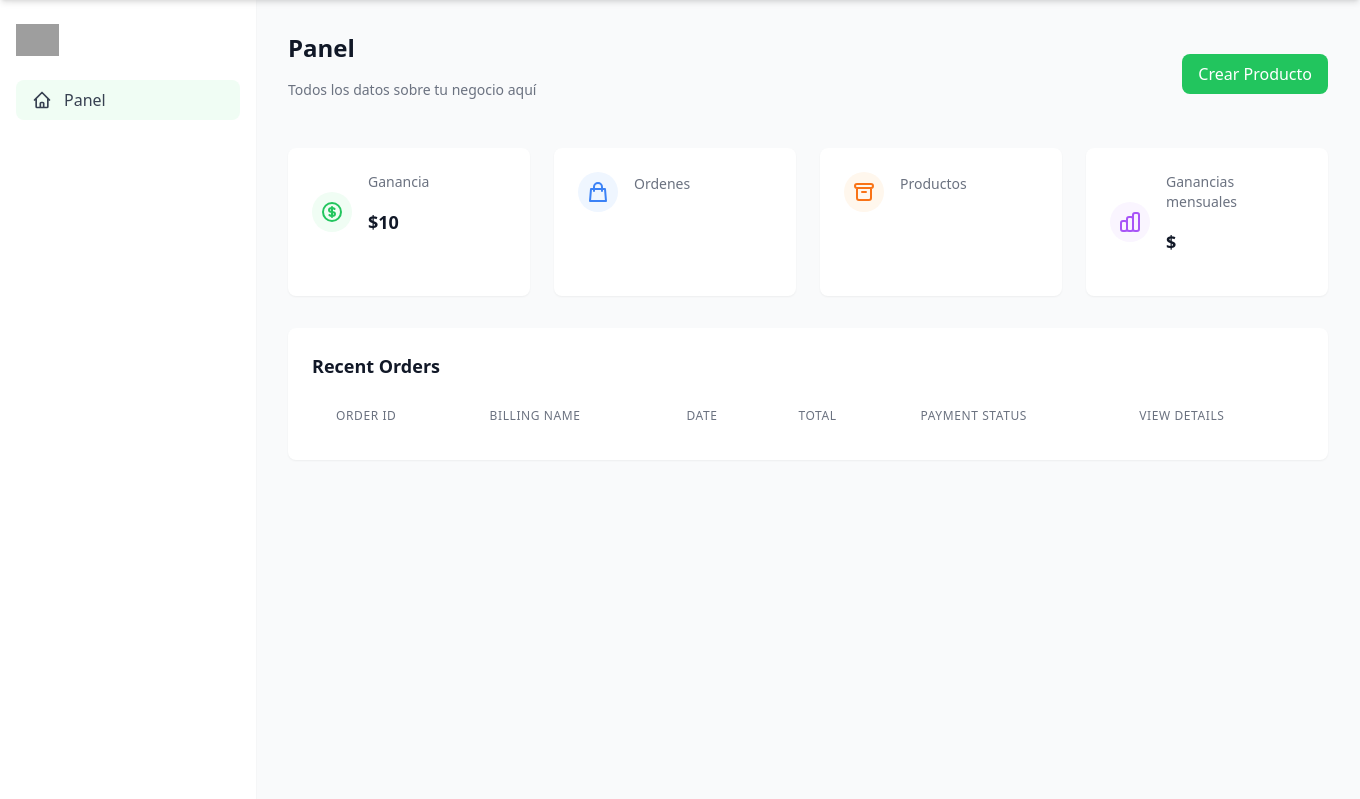
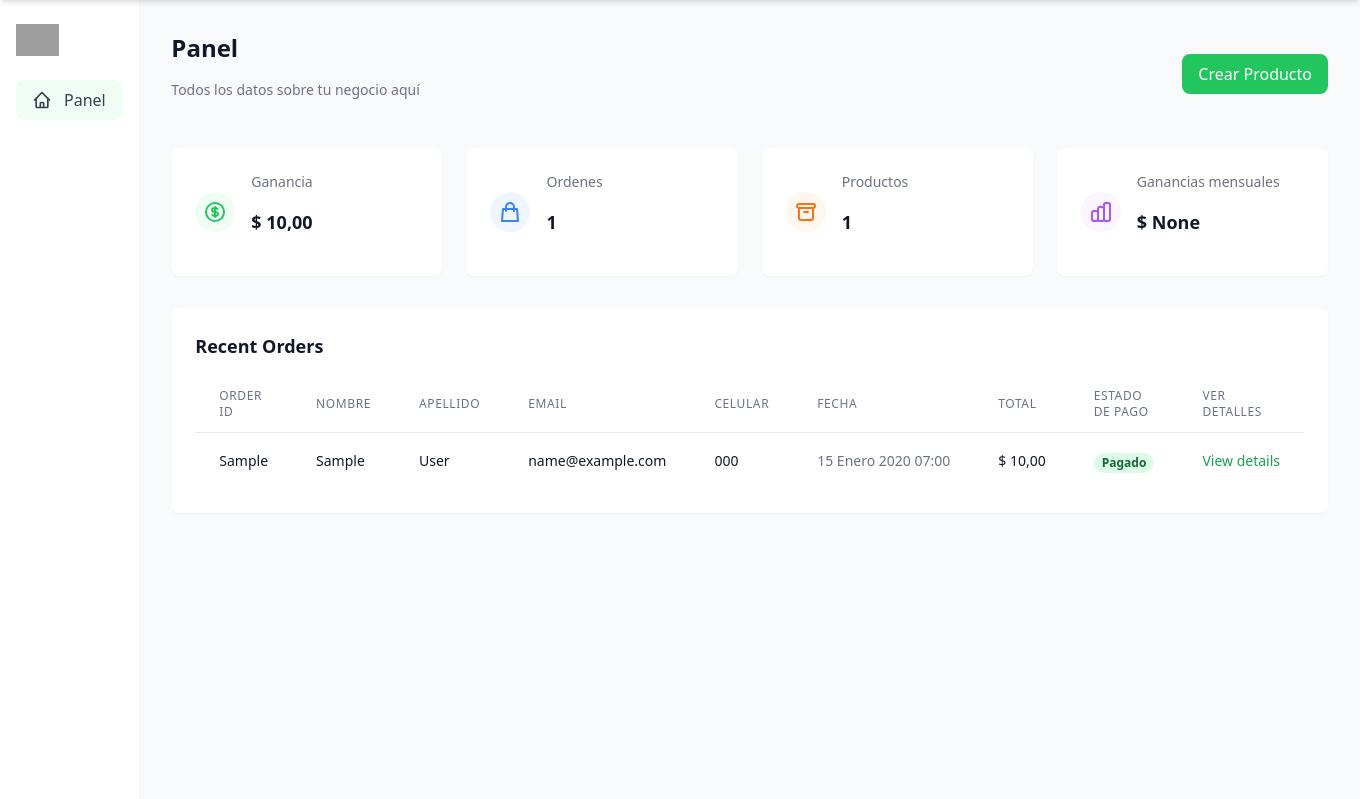
Before and after one commit to BenjaminMehrez/Ecommerce, a Django app: page /users/dashboard-admin/ in a window 1360 px wide. Shown: the part 64-863 px from the top of the page. Run offline with Django 5.2, Linux system fonts and the light colour scheme; tables that the repository leaves empty hold one stand-in row (values such as "Sample post"); lists and menus that the app fills with data are empty; parts of the project's set-up code (start-up, migrations or seed data) failed here and were passed over; some libraries are stand-ins or nearby versions; grey boxes are pictures that could not be loaded.

Commit message:
update pesos arg, add admin-dashboard

```diff
--- a/a_store/templates/a_store/async/cart-list.html
+++ b/a_store/templates/a_store/async/cart-list.html
@@ -1,3 +1,5 @@
+{% load price_filters %}
+
 <table class="min-w-full divide-y divide-gray-200" id="cart-list">
     <thead class="bg-gray-50">
         <tr>
--- a/a_store/templates/a_store/async/product-list.html
+++ b/a_store/templates/a_store/async/product-list.html
@@ -21,7 +21,7 @@
                 <div class="flex items-center gap-2">
                     <span class="text-sm text-gray-500 line-through">${{ product.old_price|formato_precio  }}</span>
                     <span class="inline-block bg-red-100 rounded-full px-2 py-1 text-xs font-semibold text-red-600">
-                        -{{ product.get_precentage|floatformat:0 }}%
+                        -{{ product.get_precentage }}%
                     </span>
                 </div>
                 {% endif %}
--- a/a_store/templates/a_store/async/wishlist-list.html
+++ b/a_store/templates/a_store/async/wishlist-list.html
@@ -1,3 +1,5 @@
+{% load price_filters %}
+
 <table class="min-w-full divide-y divide-gray-200" id="wishlist-list">
     <thead class="bg-gray-50">
         <tr>
--- a/a_store/templates/a_store/home.html
+++ b/a_store/templates/a_store/home.html
@@ -29,10 +29,10 @@
                     <div class="flex items-center justify-between pr-5">
                         <div class="space-y-1">
                             <span
-                                class="block text-xl font-bold text-gray-900 current-product-price-{{ product.id }}">${{ product.price|formato_precio }}</span>
+                                class="block text-xl font-bold text-gray-900 current-product-price-{{ product.id }}">$ {{ product.price|formato_precio }}</span>
                             {% if product.old_price %}
                             <div class="flex items-center gap-2">
-                                <span class="text-sm text-gray-500 line-through">${{ product.old_price|formato_precio }}</span>
+                                <span class="text-sm text-gray-500 line-through">$ {{ product.old_price|formato_precio }}</span>
                                 <span
                                     class="inline-block bg-red-100 rounded-full px-2 py-1 text-xs font-semibold text-red-600">
                                     -{{ product.get_precentage|floatformat:0 }}%
@@ -83,7 +83,7 @@
         let product_title = $('.product-title-' + index).val()
 
         let product_id = $('.product-id-' + index).val()
-        let product_price = $('.current-product-price-' + index).text().replace('$', '').replace(',', '');
+        let product_price = $('.current-product-price-' + index).text().replace(',', '.').replace('.', '').replace('$', '');
 
         let product_pid = $('.product-pid-' + index).val()
         let product_image = $('.product-image-' + index).val()
--- a/a_store/templates/a_store/product_detail.html
+++ b/a_store/templates/a_store/product_detail.html
@@ -68,9 +68,9 @@
                     {% endfor %}
                 </div>
                 <div class="flex items-baseline space-x-4">
-                    <span class="text-3xl font-bold text-blue-600 current-price current-product-price-{{ product.id }}">${{ product.price|formato_precio }}</span>
+                    <span class="text-3xl font-bold text-blue-600 current-price current-product-price-{{ product.id }}">$ {{ product.price|formato_precio }}</span>
                     {% if product.old_price %}
-                    <span class="text-xl text-gray-500 line-through">${{ product.old_price|formato_precio }}</span>
+                    <span class="text-xl text-gray-500 line-through">$ {{ product.old_price|formato_precio }}</span>
                     <span class="inline-block bg-red-100 text-red-800 text-sm font-semibold px-2.5 py-0.5 rounded">-{{product.get_precentage|floatformat:0 }}%</span>
                     {% endif %}
                 </div>
@@ -136,7 +136,7 @@
         let product_title = $('.product-title-' + index).val()
 
         let product_id = $('.product-id-' + index).val()
-        let product_price = $('.current-product-price-' + index).text().replace('$', '').replace(',', '');
+        let product_price = $('.current-product-price-' + index).text().replace(',', '.').replace('.', '').replace('$', '');
 
         let product_pid = $('.product-pid-' + index).val()
         let product_image = $('.product-image-' + index).val()
--- a/a_store/templates/a_store/search.html
+++ b/a_store/templates/a_store/search.html
@@ -1,5 +1,6 @@
 {% extends 'layouts/blank.html' %}
 {% load static %}
+{% load price_filters %}
 
 {% block content %}
 {% spaceless %}
@@ -21,10 +22,10 @@
                 </div>
                 <div class="flex items-center justify-between">
                     <div class="space-y-1">
-                        <span class="block text-xl font-bold text-gray-900">$<span class="tabular-nums">{{ product.price|floatformat:2 }}</span></span>
+                        <span class="block text-xl font-bold text-gray-900"><span class="tabular-nums">$ {{ product.price|formato_precio }}</span></span>
                         {% if product.old_price %}
                         <div class="flex items-center gap-2">
-                            <span class="text-sm text-gray-500 line-through">$<span class="tabular-nums">{{ product.old_price|floatformat:2 }}</span></span>
+                            <span class="text-sm text-gray-500 line-through"><span class="tabular-nums">$ {{ product.old_price|formato_precio}}</span></span>
                             <span class="inline-block bg-red-100 rounded-full px-2 py-1 text-xs font-semibold text-red-600">
                                 -<span class="tabular-nums">{{ product.get_percentage|floatformat:0 }}</span>%
                             </span>
--- a/a_store/templates/a_store/tag.html
+++ b/a_store/templates/a_store/tag.html
@@ -1,4 +1,5 @@
 {% extends 'layouts/blank.html' %}
+{% load price_filters %}
 
 {% block content %}
 <div class="container mx-auto px-4 py-12 sm:px-6 lg:px-8 opacity-0" _="on load transition my opacity to 1 over 0.3 seconds">
@@ -29,10 +30,10 @@
         </div>
         <div class="flex items-center justify-between mb-4">
           <div class="space-y-1">
-            <span class="block text-lg font-bold text-gray-900">${{ product.price|formato_precio  }}</span>
+            <span class="block text-lg font-bold text-gray-900">$ {{ product.price|formato_precio  }}</span>
             {% if product.old_price %}
             <div class="flex items-center gap-2">
-              <span class="text-sm text-gray-500 line-through">${{ product.old_price }}</span>
+              <span class="text-sm text-gray-500 line-through">$ {{ product.old_price|formato_precio }}</span>
               <span class="text-sm font-semibold text-red-600">-{{ product.get_precentage|floatformat:0 }}%</span>
             </div>
             {% endif %}
--- a/a_store/templates/a_store/vendor_detail.html
+++ b/a_store/templates/a_store/vendor_detail.html
@@ -1,6 +1,7 @@
 {% extends 'layouts/blank.html' %}
 {% load static %}
 {% load pluralize_es %}
+{% load price_filters %}
 
 {% block content %}
 <div class="container mx-auto px-4 py-8 md:py-16 opacity-0" _="on load transition my opacity to 1 over 0.3 seconds">
@@ -32,7 +33,7 @@
                     <div class="p-4">
                         <h3 class="font-bold text-xl text-gray-800 mb-2">{{ product.title }}</h3>
                         <p class="text-gray-600 mb-2">{{ product.description }}</p>
-                        <p class="text-lg font-semibold text-blue-600">$ {{ product.price }}</p>
+                        <p class="text-lg font-semibold text-blue-600">$ {{ product.price|formato_precio }}</p>
                     </div>
                     <div class="px-4 pb-4">
                         <a href="#" class="inline-block bg-blue-600 hover:bg-blue-700 text-white font-bold py-2 px-4 rounded transition duration-300 ease-in-out">
--- a/a_store/templates/a_store/wishlist.html
+++ b/a_store/templates/a_store/wishlist.html
@@ -51,7 +51,7 @@
                         </div>
                     </td>
                     <td class="py-4 whitespace-nowrap">
-                        <span class="text-xl text-gray-900 current-price current-product-price-{{ w.product.id }}">${{ w.product.price|formato_precio  }}</span>
+                        <span class="text-xl text-gray-900 current-price current-product-price-{{ w.product.id }}">$ {{ w.product.price|formato_precio  }}</span>
                     </td>
                     <td class="py-4 whitespace-nowrap">
                         {% if w.product.in_stock %}
@@ -118,7 +118,8 @@
         let product_title = $('.product-title-' + index).val()
 
         let product_id = $('.product-id-' + index).val()
-        let product_price = $('.current-product-price-' + index).text().replace('$', '').replace(',', '');
+        let product_price = $('.current-product-price-' + index).text().replace(',', '.').replace('.', '').replace('$', '');
+
 
         let product_pid = $('.product-pid-' + index).val()
         let product_image = $('.product-image-' + index).val()
--- a/a_store/templatetags/price_filters.py
+++ b/a_store/templatetags/price_filters.py
@@ -4,11 +4,9 @@
 
 @register.filter
 def formato_precio(value):
-    """ Formatear el precio como $1.000 sin decimales """
+    """ Formatear el precio como $1.000,00 """
     try:
-        # Convertir a float y redondear para eliminar decimales
-        value = round(float(value))
-        # Formatear como moneda argentina
-        return f"{value:,.0f}".replace(',', 'X').replace('.', ',').replace('X', '.')
+        value = float(value)
+        return f"{value:,.2f}".replace(',', 'X').replace('.', ',').replace('X', '.')
     except (ValueError, TypeError):
         return value
--- a/a_users/templates/a_users/dashboard.html
+++ b/a_users/templates/a_users/dashboard.html
@@ -47,7 +47,11 @@
                     </div>
                     <div class="ml-4">
                         <p class="text-sm font-medium text-gray-500">Ganancia</p>
-                        <p class="text-lg font-semibold text-gray-900">${{ revenue.price|formato_precio }}</p>
+                        {% if revenue.price == 0 %}
+                        <p class="text-lg font-semibold text-gray-900">$ 0</p>
+                        {% else %}
+                        <p class="text-lg font-semibold text-gray-900">$ {{ revenue.price|formato_precio }}</p>
+                        {% endif %}
                     </div>
                 </div>
             </div>
@@ -62,7 +66,7 @@
                     </div>
                     <div class="ml-4">
                         <p class="text-sm font-medium text-gray-500">Ordenes</p>
-                        <p class="text-lg font-semibold text-gray-900">{{ metrics.orders }}</p>
+                        <p class="text-lg font-semibold text-gray-900">{{ total_orders_count.count }}</p>
                     </div>
                 </div>
             </div>
@@ -77,7 +81,7 @@
                     </div>
                     <div class="ml-4">
                         <p class="text-sm font-medium text-gray-500">Productos</p>
-                        <p class="text-lg font-semibold text-gray-900">{{ metrics.products }}</p>
+                        <p class="text-lg font-semibold text-gray-900">{{ all_products.count }}</p>
                     </div>
                 </div>
             </div>
@@ -92,7 +96,11 @@
                     </div>
                     <div class="ml-4">
                         <p class="text-sm font-medium text-gray-500">Ganancias mensuales</p>
-                        <p class="text-lg font-semibold text-gray-900">${{ metrics.monthly_earning }}</p>
+                        {% if monthly_revenue.price == 0 %}
+                        <p class="text-lg font-semibold text-gray-900">$ 0</p>
+                        {% else %}
+                        <p class="text-lg font-semibold text-gray-900">$ {{ monthly_revenue.price|formato_precio }}</p>
+                        {% endif %}
                     </div>
                 </div>
             </div>
@@ -107,24 +115,36 @@
                         <thead>
                             <tr>
                                 <th class="px-6 py-3 text-left text-xs font-medium text-gray-500 uppercase tracking-wider">Order ID</th>
-                                <th class="px-6 py-3 text-left text-xs font-medium text-gray-500 uppercase tracking-wider">Billing Name</th>
-                                <th class="px-6 py-3 text-left text-xs font-medium text-gray-500 uppercase tracking-wider">Date</th>
+                                <th class="px-6 py-3 text-left text-xs font-medium text-gray-500 uppercase tracking-wider">Nombre</th>
+                                <th class="px-6 py-3 text-left text-xs font-medium text-gray-500 uppercase tracking-wider">Apellido</th>
+                                <th class="px-6 py-3 text-left text-xs font-medium text-gray-500 uppercase tracking-wider">Email</th>
+                                <th class="px-6 py-3 text-left text-xs font-medium text-gray-500 uppercase tracking-wider">Celular</th>
+                                <th class="px-6 py-3 text-left text-xs font-medium text-gray-500 uppercase tracking-wider">Fecha</th>
                                 <th class="px-6 py-3 text-left text-xs font-medium text-gray-500 uppercase tracking-wider">Total</th>
-                                <th class="px-6 py-3 text-left text-xs font-medium text-gray-500 uppercase tracking-wider">Payment Status</th>
-                                <th class="px-6 py-3 text-left text-xs font-medium text-gray-500 uppercase tracking-wider">View Details</th>
+                                <th class="px-6 py-3 text-left text-xs font-medium text-gray-500 uppercase tracking-wider">Estado de Pago</th>
+                                <th class="px-6 py-3 text-left text-xs font-medium text-gray-500 uppercase tracking-wider">Ver Detalles</th>
                             </tr>
                         </thead>
                         <tbody class="bg-white divide-y divide-gray-200">
-                            {% for order in recent_orders %}
+                            {% for order in latest_orders %}
                             <tr>
-                                <td class="px-6 py-4 whitespace-nowrap text-sm text-gray-900">{{ order.order_id }}</td>
-                                <td class="px-6 py-4 whitespace-nowrap text-sm text-gray-900">{{ order.billing_name }}</td>
-                                <td class="px-6 py-4 whitespace-nowrap text-sm text-gray-500">{{ order.date }}</td>
-                                <td class="px-6 py-4 whitespace-nowrap text-sm text-gray-900">${{ order.total }}</td>
+                                <td class="px-6 py-4 whitespace-nowrap text-sm text-gray-900">{{ order.sku }}</td>
+                                <td class="px-6 py-4 whitespace-nowrap text-sm text-gray-900">{{ order.first_name}}</td>
+                                <td class="px-6 py-4 whitespace-nowrap text-sm text-gray-900">{{ order.last_name}}</td>
+                                <td class="px-6 py-4 whitespace-nowrap text-sm text-gray-900">{{ order.email}}</td>
+                                <td class="px-6 py-4 whitespace-nowrap text-sm text-gray-900">{{ order.phone }}</td>
+                                <td class="px-6 py-4 whitespace-nowrap text-sm text-gray-500">{{ order.order_date }}</td>
+                                <td class="px-6 py-4 whitespace-nowrap text-sm text-gray-900">$ {{ order.price|formato_precio }}</td>
                                 <td class="px-6 py-4 whitespace-nowrap">
+                                    {% if order.paid_status == True %}
                                     <span class="px-2 inline-flex text-xs leading-5 font-semibold rounded-full bg-green-100 text-green-800">
-                                        {{ order.status }}
+                                        Pagado
                                     </span>
+                                    {% else %}
+                                    <span class="px-2 inline-flex text-xs leading-5 font-semibold rounded-full bg-yellow-100 text-yellow-800">
+                                        Sin Pagar
+                                    </span>
+                                    {% endif %}
                                 </td>
                                 <td class="px-6 py-4 whitespace-nowrap text-sm text-gray-500">
                                     <a href="#" class="text-green-600 hover:text-green-900">View details</a>
```
Also changed, not shown: a_core/settings.py (+4 -4 lines), a_store/models.py (+6 -6 lines), a_store/templates/a_store/cart.html (+6 -3 lines), a_store/templates/a_store/checkout.html (+4 -4 lines), a_store/templates/a_store/product_list.html (+3 -4 lines).
